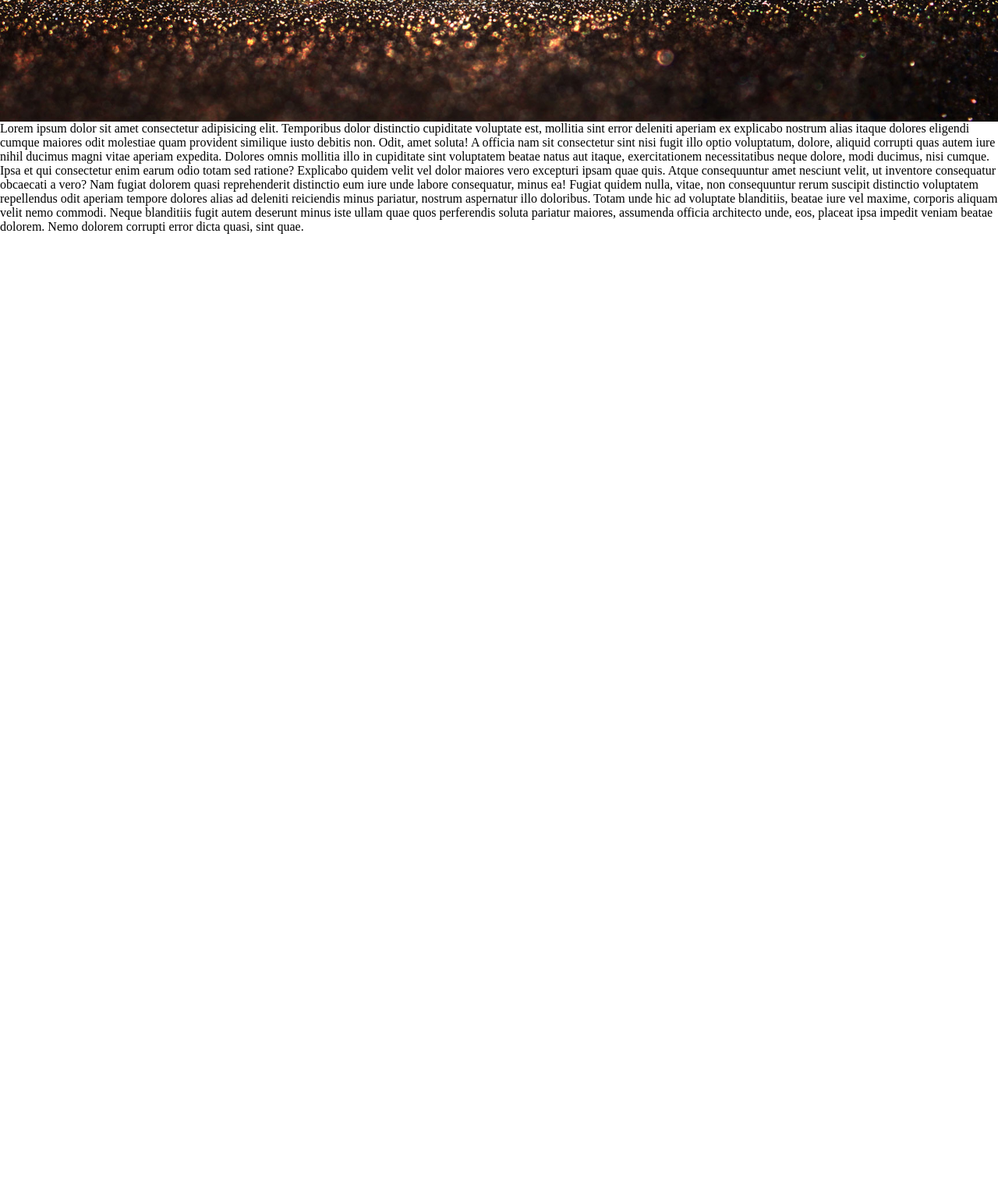
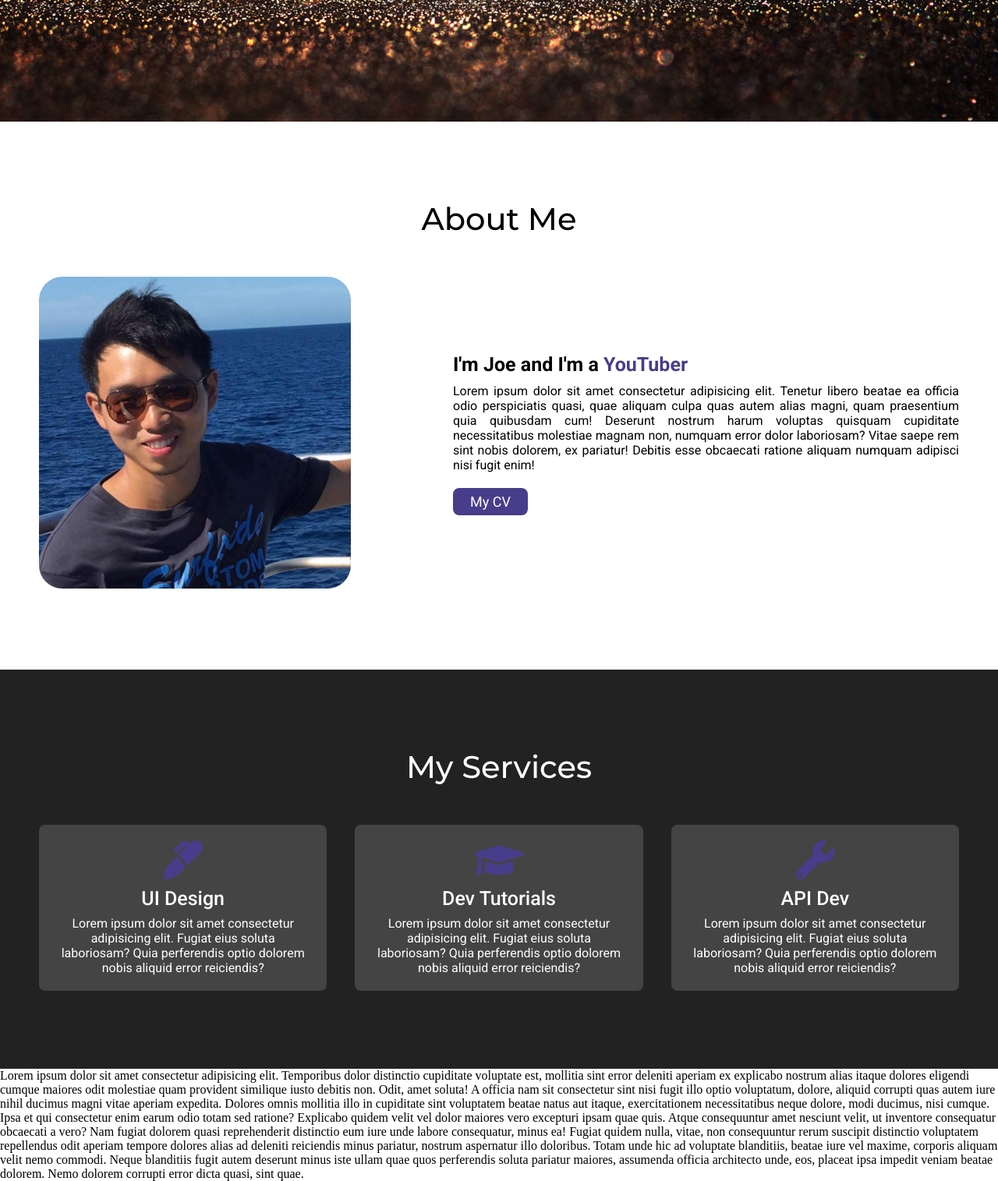
Before and after one commit to ZhouTian0716/ZT-HomePage, a plain HTML site: page index.html in a window 1280 px wide. Shown: the part 644-2159 px from the top of the page at 78% size. Before the commit the page ends 944 px from the top, so only its background shows below. Drawn offline with nearby package versions, Linux system fonts and the light colour scheme.

Commit message:
service section done

```diff
--- a/index.html
+++ b/index.html
@@ -49,8 +49,46 @@
     <!-- about section start -->
     <section class="about" id="about">
         <div class="max-width">
+            <h2 class="title">About Me</h2>
             <div class="about-content">
+                <div class="column left">
+                    <img src="img/me.jpg" alt="">
+                </div>
+                <div class="column right">
+                    <div class="text">I'm Joe and I'm a <span>YouTuber</span></div>
+                    <p>Lorem ipsum dolor sit amet consectetur adipisicing elit. Tenetur libero beatae ea officia odio perspiciatis quasi, quae aliquam culpa quas autem alias magni, quam praesentium quia quibusdam cum! Deserunt nostrum harum voluptas quisquam cupiditate necessitatibus molestiae magnam non, numquam error dolor laboriosam? Vitae saepe rem sint nobis dolorem, ex pariatur! Debitis esse obcaecati ratione aliquam numquam adipisci nisi fugit enim!</p>
+                    <a href="#">My CV</a>
+                </div>
+            </div>
+        </div>
+    </section>
 
+    <!-- services section start -->
+    <section class="services" id="services">
+        <div class="max-width">
+            <h2 class="title">My Services</h2>
+            <div class="serv-content">
+               <div class="card">
+                   <div class="box">
+                       <i class="fas fa-marker"></i>
+                       <div class="text">UI Design</div>
+                       <p>Lorem ipsum dolor sit amet consectetur adipisicing elit. Fugiat eius soluta laboriosam? Quia perferendis optio dolorem nobis aliquid error reiciendis?</p>
+                   </div>
+               </div>
+               <div class="card">
+                    <div class="box">
+                        <i class="fas fa-graduation-cap"></i>
+                        <div class="text">Dev Tutorials</div>
+                        <p>Lorem ipsum dolor sit amet consectetur adipisicing elit. Fugiat eius soluta laboriosam? Quia perferendis optio dolorem nobis aliquid error reiciendis?</p>
+                    </div>
+                </div>
+                <div class="card">
+                    <div class="box">
+                        <i class="fas fa-wrench"></i>
+                        <div class="text">API Dev</div>
+                        <p>Lorem ipsum dolor sit amet consectetur adipisicing elit. Fugiat eius soluta laboriosam? Quia perferendis optio dolorem nobis aliquid error reiciendis?</p>
+                    </div>
+                </div>
             </div>
         </div>
     </section>
--- a/style.css
+++ b/style.css
@@ -116,8 +116,178 @@
     background: none;
 }
 
+/* common styling for all sections*/
+section{
+    padding: 100px 0;
+    font-family: 'Roboto', sans-serif;
+}
+section .title{
+    position: relative;
+    text-align: center;
+    font-size: 40px;
+    font-weight: 500;
+    margin-bottom: 30px;
+    padding-bottom: 20px;
+    font-family: 'Montserrat', sans-serif;
+}
+section .title:hover::before{
+    opacity: 1;
+}
+section .title::before{
+    content:"";
+    position: absolute;
+    width:200px;
+    height:3px;
+    background: black;
+    bottom: 0px;
+    left: 50%;
+    opacity: 0;
+    transform: translateX(-50%);
+    transition: all 1s ease-in-out;
+}
+section .title:hover::after{
+    opacity: 1;
+}
+section .title::after{
+    position: absolute;
+    font-size: 20px;
+    font-weight: 700;
+    padding: 0 5px;
+    bottom: -8px;
+    color: var(--themeColor1);
+    background: white;
+    left: 50%;
+    opacity: 0;
+    transform: translateX(-50%);
+    transition: all 0.3s ease-in-out;
+}
+
+/* about section styling */
+.about .title::after{
+    content:"who i am";
+}
+.about .about-content,
+.services .serv-content{
+    display: flex;
+    flex-wrap: wrap;
+    align-items: center;
+    justify-content: space-between;
+}
+.about .about-content .left{
+    width: 45%
+}
+.about .about-content .left img{
+    height:400px;
+    width:400px;
+    object-fit: cover;
+    border-radius: 30px;
+}
+.about .about-content .right{
+    width: 55%
+}
+.about .about-content .right .text{
+    font-size: 25px;
+    font-weight: 600;
+    margin-bottom: 10px;
+}
+.about .about-content .right .text span{
+    color: var(--themeColor1);
+}
+.about .about-content .right p{
+    text-align: justify;
+}
+.about .about-content .right a{
+    display: inline-block;
+    background: var(--themeColor1);
+    color:white;
+    padding: 5px 20px;
+    font-size: 18px;
+    margin-top: 20px;
+    border-radius: 8px;
+    border: 2px solid var(--themeColor1);
+    transition: all 0.3s ease;
+}
+.about .about-content .right a:hover{
+    color:var(--themeColor1);
+    background: none;
+}
+
+
+/* services section styling */
+.services{
+    color:white;
+    background:#222;
+}
+.services .title::before{
+    background: white;
+}
+.services .title::after{
+    background:#222;
+    content:"what i provide";
+}
+.services .serv-content .card{
+    width: calc(33% - 20px);
+    background: #444;
+    text-align: center;
+    border-radius: 8px;
+    padding: 20px 25px;
+    cursor: pointer;
+    transition: all 0.3s ease;
+}
+.services .serv-content .card:hover{
+    background:var(--themeColor1);
+}
+.services .serv-content .card .box{
+    transition: all 0.3s ease;
+}
+.services .serv-content .card:hover .box{
+    transform: scale(1.05);
+}
+.services .serv-content .card i{
+    font-size: 50px;
+    color: var(--themeColor1);
+    transition: color 0.3s ease;
+}
+.services .serv-content .card .text{
+    font-size: 25px;
+    font-weight: 500;
+    margin: 10px 0 8px 0;
+}
+.services .serv-content .card:hover i{
+    color:white;
+}
+
+
+
+
+
+
+
+
+
+
+
+
+
+
+
+
+
 
 /* media query start from here */
+@media (max-width: 1300px){
+    home .max-width{
+        margin-left: 0px;
+    }
+}
+
+@media (max-width: 1104px){
+    .about .about-content .left img{
+        height:350px;
+        width:350px;
+    }
+}
+
 @media (max-width: 991px){
     .max-width{
         padding: 0 50px;
@@ -163,6 +333,24 @@
         font-size: 23px;
         padding: 10px 30px;
     }
+    .max-width{
+        max-width: 800px;
+    }
+    .about .about-content .column{
+        width:100%;
+    }
+    .about .about-content .left{
+        display: flex;
+        justify-content: center;
+        margin: 0 auto 60px;
+    }
+    .about .about-content .left{
+        flex: 100%;
+    }
+    .services .serv-content .card{
+        width: calc(50% - 10px);
+        margin-bottom: 15px;
+    }
 }
 
 @media (max-width: 690px){
@@ -178,6 +366,9 @@
     .home .home-content a{
         font-size: 20px;
     }
+    .services .serv-content .card{
+        width:100%;
+    }
 }
 
 @media (max-width: 500px){
```
Also changed, not shown: img/me.jpg (added).
